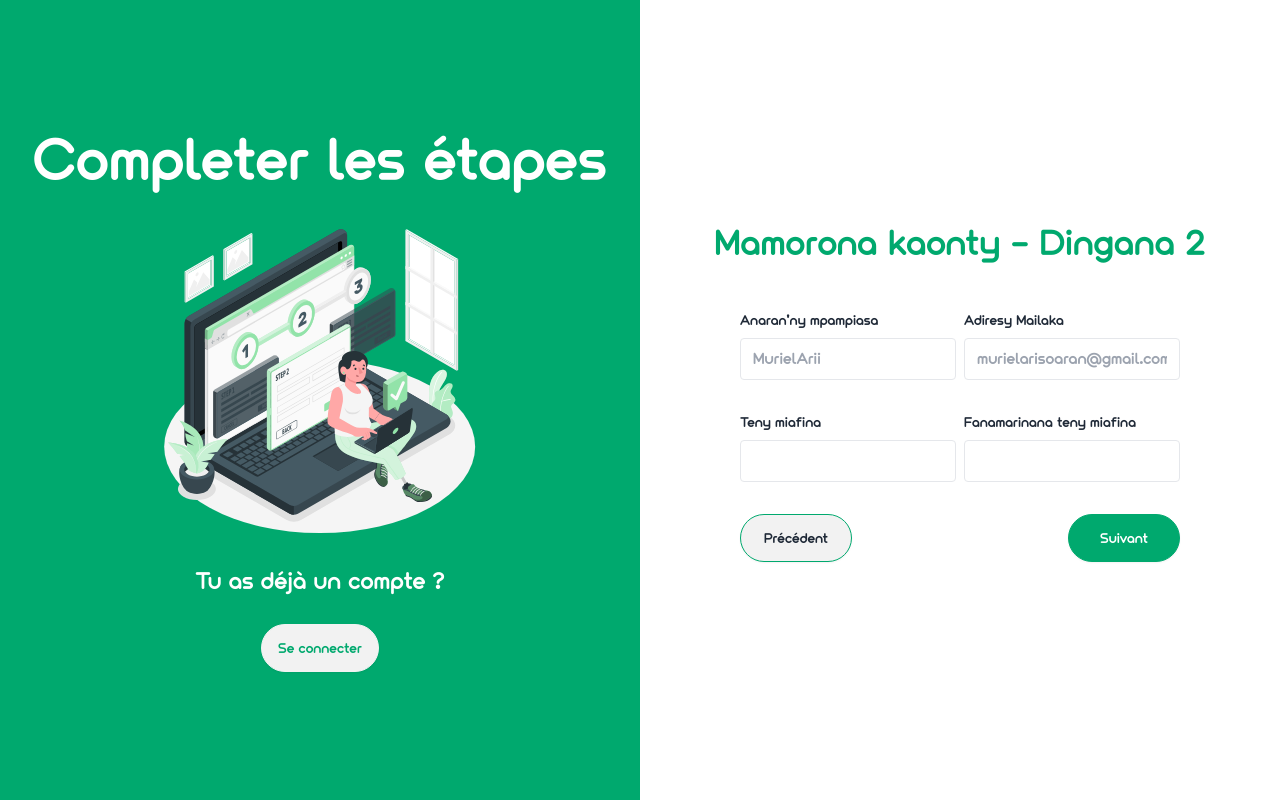
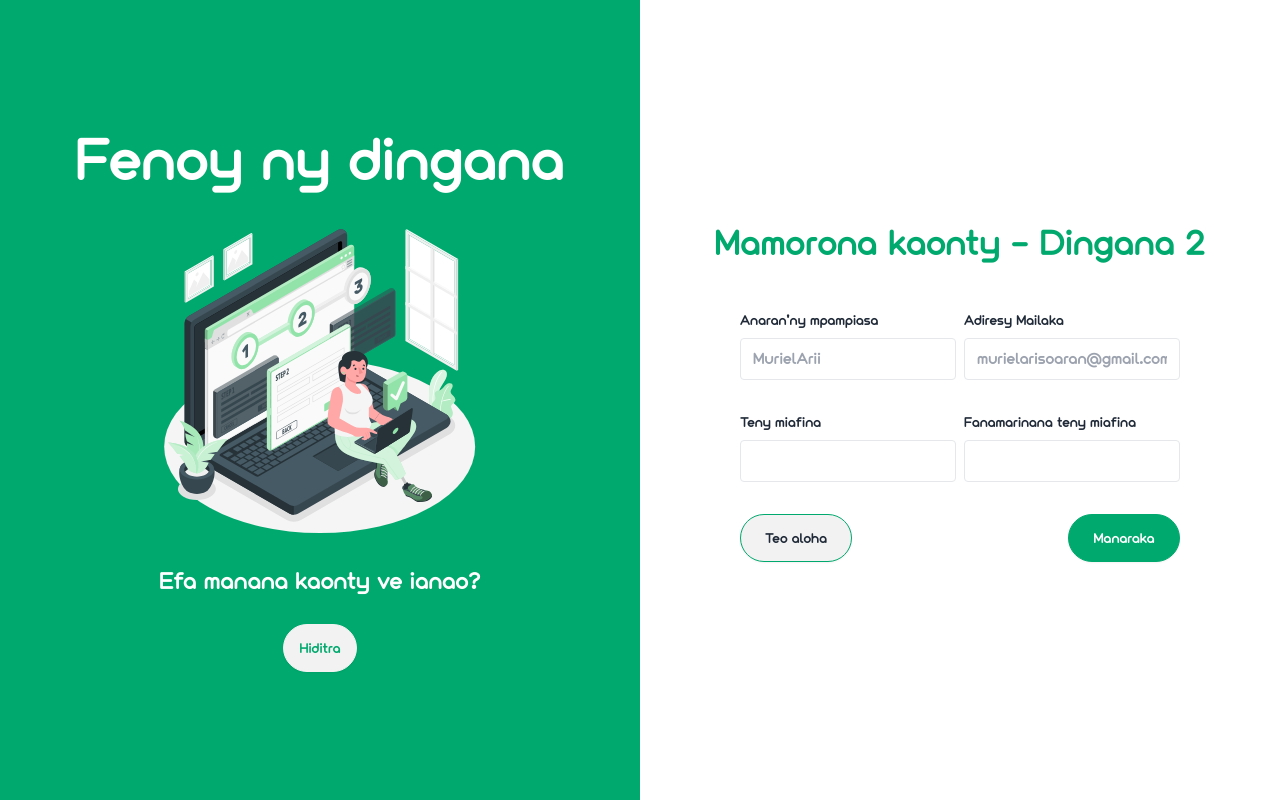
Before and after one commit to KelySaina/devhunt_2024_front, a React (Vite) app: page /register in a window 1280 px wide. Both pictures are taken after a click on the button "Manaraka". Built offline with nearby package versions, Linux system fonts and the light colour scheme.

Commit message:
register

```diff
--- a/src/components/RegistrationForm.jsx
+++ b/src/components/RegistrationForm.jsx
@@ -116,8 +116,8 @@ const RegistrationForm = () => {
                         </div>
                     </div>
                     <div className="flex justify-between mt-8">
-                        <button className="btn border-success text-dark rounded-full w-28" onClick={handlePreviousClick}>Précédent</button>
-                        <button className="btn btn-success text-white rounded-full w-28" onClick={handleVerification}>Suivant</button>
+                        <button className="btn border-success text-dark rounded-full w-28" onClick={handlePreviousClick}>Teo aloha</button>
+                        <button className="btn btn-success text-white rounded-full w-28" onClick={handleVerification}>Manaraka</button>
                     </div>
                 </div>
             )}
@@ -128,7 +128,7 @@ const RegistrationForm = () => {
                         <input className="appearance-none border rounded w-full py-2 px-3 text-grey-darker" ref={userCode} type="number" />
                     </div>
                     <div className="flex justify-end mt-8">
-                        <button className="btn btn-success text-white rounded-full w-28" onClick={handleSubmit}>Valider</button>
+                        <button className="btn btn-success text-white rounded-full w-28" onClick={handleSubmit}>Hanamarina</button>
                     </div>
                 </div>
             )}
--- a/src/pages/Registration.jsx
+++ b/src/pages/Registration.jsx
@@ -5,13 +5,13 @@ const Registration = () => {
     return (
         <div className="grid grid-cols-2 h-screen">
             <div className="flex flex-col items-center justify-center space-y-7 bg-success">
-                <h1 className="text-6xl text-white font-bold">Completer les étapes</h1>
+                <h1 className="text-6xl text-white font-bold">Fenoy ny dingana</h1>
                 <img src="/images/step.svg" alt="step" className="w-1/2" />
                 <div className="space-y-1 text-white">
-                    <p className="text-2xl">Tu as déjà un compte ?</p>
+                    <p className="text-2xl">Efa manana kaonty ve ianao?</p>
                 </div>
                 <div>
-                    <Link to={"/"} className="btn rounded-full text-success hover:scale-110 hover:bg-white">Se connecter</Link>
+                    <Link to={"/"} className="btn rounded-full text-success hover:scale-110 hover:bg-white">Hiditra</Link>
                 </div>
             </div>
             <div className="flex justify-center items-center">
```
